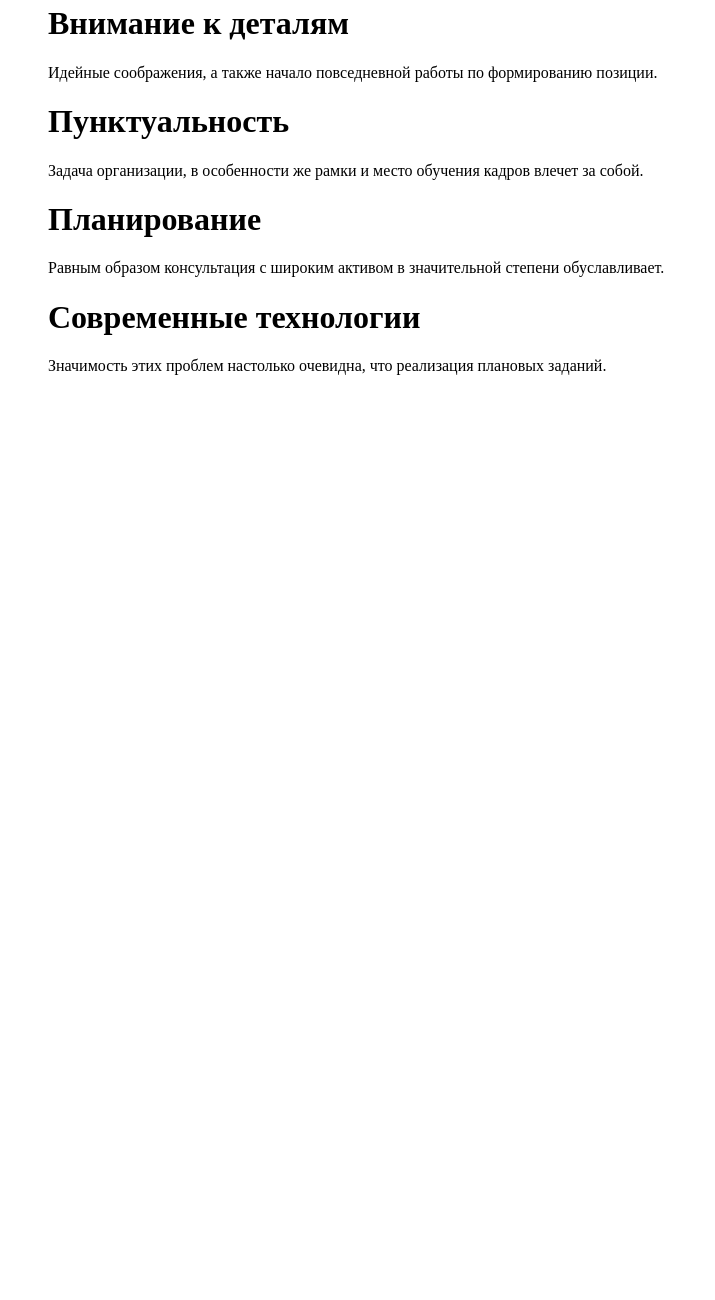
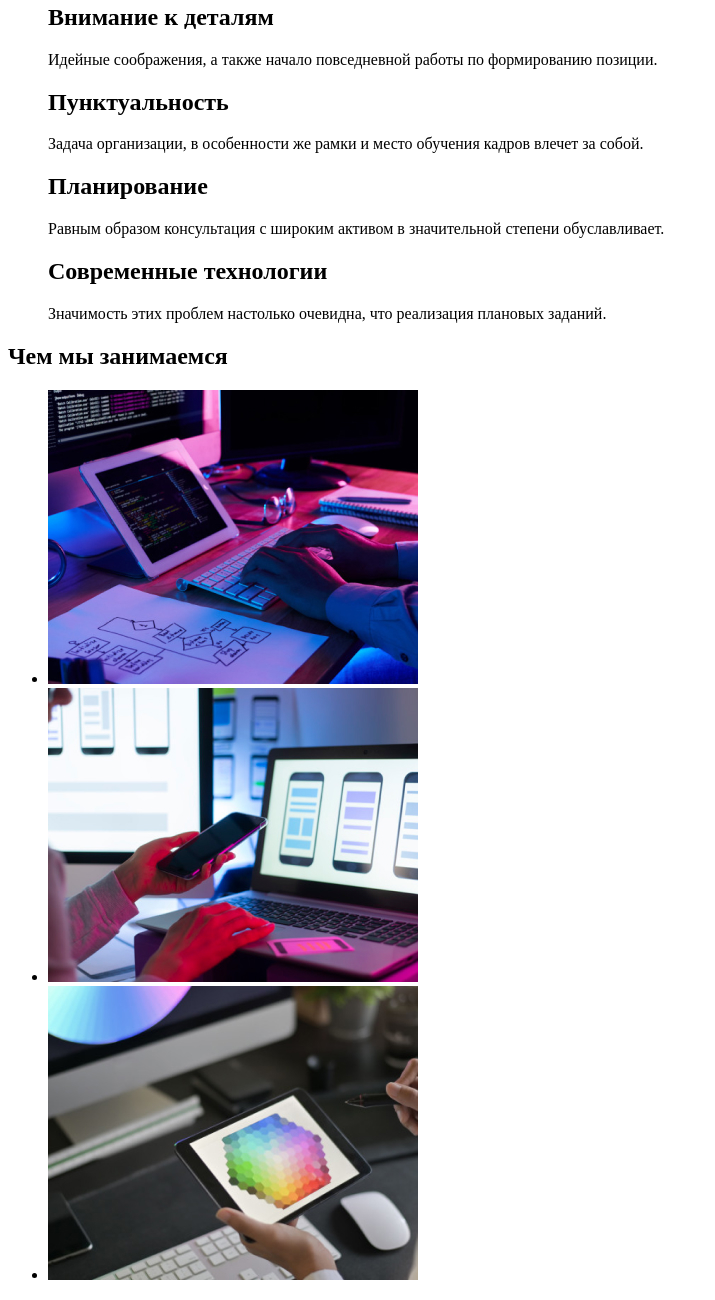
Before and after one commit to RomanVikulov/goit-markup-hw-01, a plain HTML site: page index.html in a window 1280 px wide. Shown: the part 252-1552 px from the top of the page, without its empty margins (0-715 px from the left). Before the commit the page ends 800 px from the top, so only its background shows below. Drawn offline with Linux system fonts and the light colour scheme.

Commit message:
добавил первые 3 картинки

```diff
--- a/index.html
+++ b/index.html
@@ -4,7 +4,7 @@
     <meta charset="UTF-8">
     <meta http-equiv="X-UA-Compatible" content="IE=edge">
     <meta name="viewport" content="width=device-width, initial-scale=1.0">
-    <title>WorkSite</title>
+    <title>Studio</title>
 </head>
 <body>
 <header>
@@ -28,7 +28,7 @@
         </div>
             <button type="button">Заказать услугу</button>
     </section>
-<header>
+    <section>
         <ul>
             <h1>Внимание к деталям</h1>
             <p>Идейные соображения, а также начало повседневной работы по формированию позиции.</p>
@@ -45,7 +45,15 @@
             <h1>Современные технологии</h1>
             <p>Значимость этих проблем настолько очевидна, что реализация плановых заданий.</p>
         </ul>
-</header>
+    </section>
+    <section>
+        <h2>Чем мы занимаемся</h2>
+        <ul>
+            <li><img src="./images/img.jpg" alt="работающий программист"></li>
+            <li><img src="./images/img (1).jpg" alt="ноутбук и телефон"></li>
+            <li><img src="./images/img (2).jpg" alt="картинка на планшете"></li>
+        </ul>
+    </section>
 </main>
 
 
```
Lines whose indentation alone changed are shown as unchanged.
